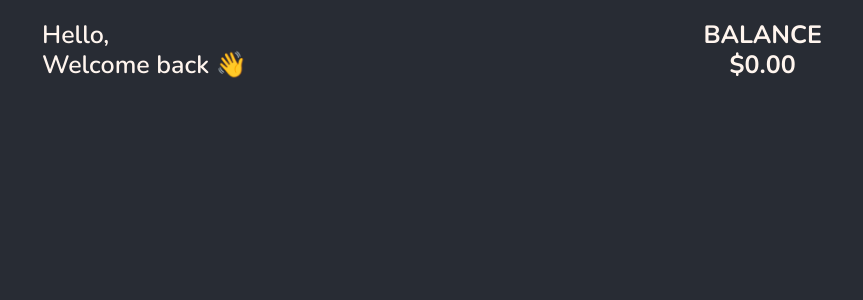
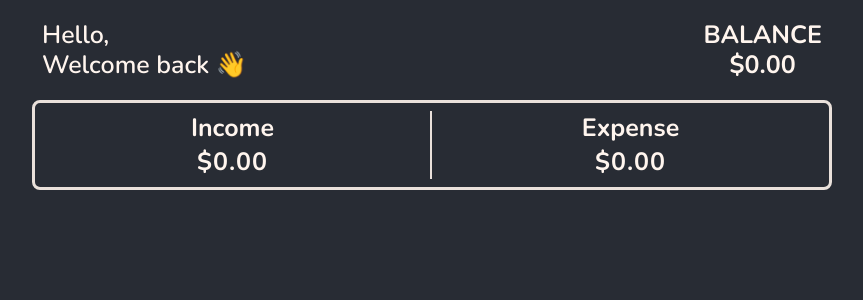
Before and after one commit to bvonpotobsky/wallet-alkemy, a React (Create React App) app in the folder client/: page / in a window 1280 px wide. Shown: the top 300 px of the page, without its empty margins (208-1071 px from the left). Built offline with nearby package versions, Linux system fonts and the light colour scheme; no server answers.

Commit message:
IncomeExpense component and its styles added

```diff
--- /dev/null
+++ b/client/src/assets/styles/components/IncomeExpense.scss
@@ -0,0 +1,34 @@
+.Balance {
+  display: flex;
+  justify-content: space-around;
+  align-items: center;
+  width: 100%;
+  max-width: $max-width;
+  min-width: $min-width;
+  margin: 0 auto;
+  height: 9rem;
+  border: 3px solid rgba($color-white-1, 0.9);
+  border-radius: 0.8rem;
+  overflow: hidden;
+
+  &__income,
+  &__expense {
+    width: 50%;
+    margin: $small 0;
+    text-align: center;
+
+    h3 {
+      font-size: $large;
+    }
+
+    p {
+      font-size: $large;
+      font-weight: bold;
+      letter-spacing: 1px;
+    }
+  }
+
+  &__income {
+    border-right: 2px solid rgba($color-white-1, 0.9);
+  }
+}
--- a/client/src/components/AppUI.js
+++ b/client/src/components/AppUI.js
@@ -1,7 +1,13 @@
 import { Balance } from "./Balance";
+import { IncomeExpense } from "./IncomeExpense";
 
 function AppUI() {
-  return <Balance />;
+  return (
+    <>
+      <Balance />
+      <IncomeExpense />
+    </>
+  );
 }
 
 export { AppUI };
--- /dev/null
+++ b/client/src/components/IncomeExpense.js
@@ -0,0 +1,31 @@
+import { useContext } from "react";
+import { WalletContext } from "../context/WalletContext";
+
+function IncomeExpense() {
+  const { amounts } = useContext(WalletContext);
+
+  const income = amounts
+    .filter((item) => item > 0)
+    .reduce((acc, item) => (acc += item), 0)
+    .toFixed(2);
+
+  const expense = (
+    amounts.filter((item) => item < 0).reduce((acc, item) => (acc += item), 0) *
+    -1
+  ).toFixed(2);
+
+  return (
+    <section className="Balance">
+      <div className="Balance__income">
+        <h3>Income</h3>
+        <p>${income}</p>
+      </div>
+      <div className="Balance__expense">
+        <h3>Expense</h3>
+        <p>${expense}</p>
+      </div>
+    </section>
+  );
+}
+
+export { IncomeExpense };
--- a/client/src/index.scss
+++ b/client/src/index.scss
@@ -2,3 +2,4 @@
 @import "../src/assets/styles/utils/base.scss";
 
 @import "../src/assets/styles/components/Balance.scss";
+@import "../src/assets/styles/components/IncomeExpense.scss";
```
